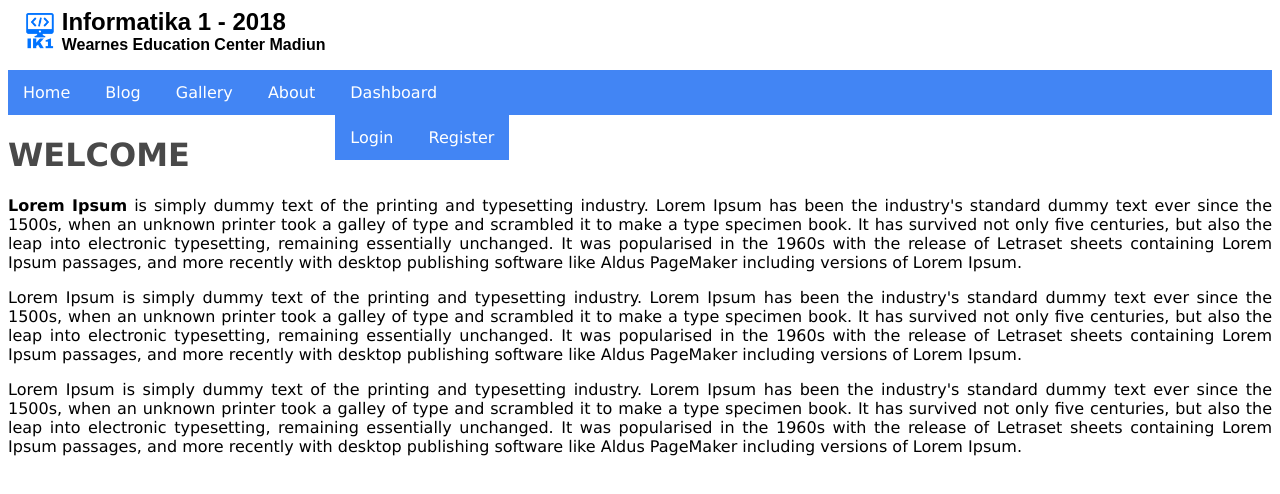
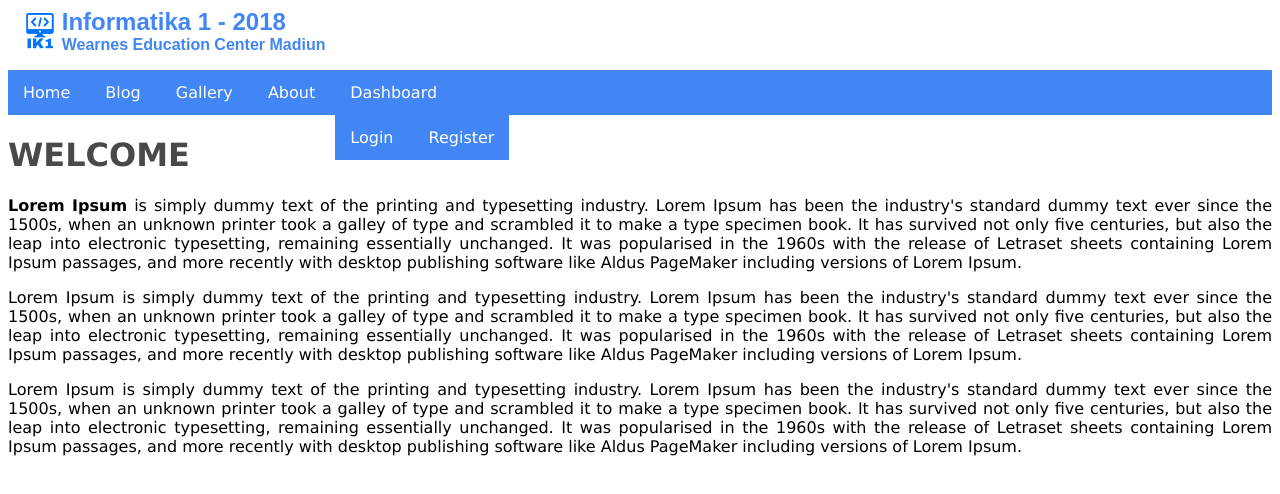
Before and after one commit to ik1wecmdn/webapp, a plain HTML site: page index.html in a window 1280 px wide. Drawn offline with Linux system fonts and the light colour scheme.

Commit message:
fix style header

```diff
--- a/css/style.css
+++ b/css/style.css
@@ -18,7 +18,7 @@ p{
     font-family: Arial, Helvetica, sans-serif;
     font-weight: bold;
     margin: 0px;
-    color: 4285F4;
+    color: #4285F4;
 }
 
 .menu{
```
